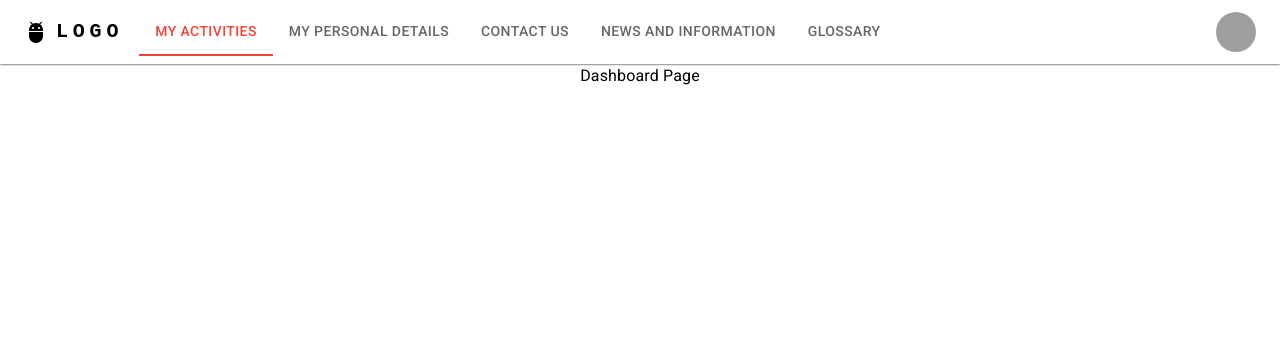
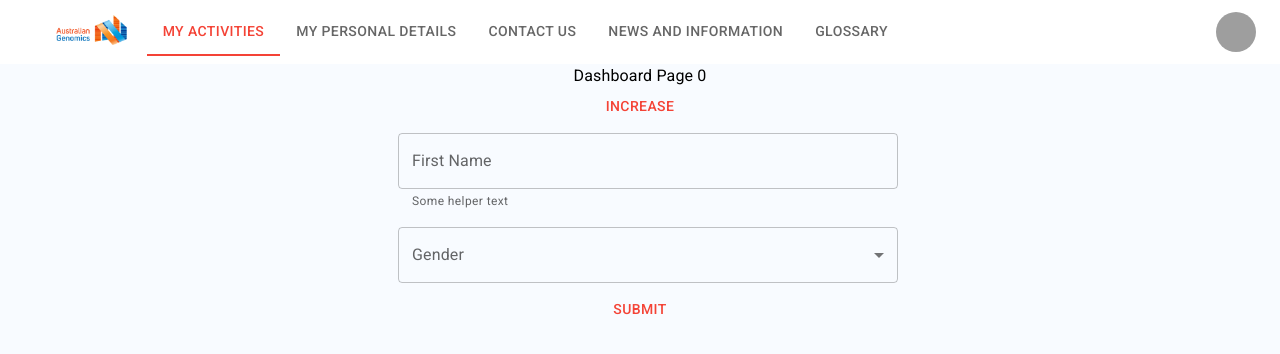
Before and after one commit to Garvan-Data-Science-Platform/ctrl, a React (Vite) app in the folder application/user-client/: page / in a window 1280 px wide. Shown: the top 354 px of the page. Built offline with nearby package versions, Linux system fonts and the light colour scheme; grey boxes are pictures that could not be loaded.

Commit message:
navbar, routing, state store, forms, auth

```diff
--- a/application/user-client/package.json
+++ b/application/user-client/package.json
@@ -17,6 +17,7 @@
     "@mui/material": "^6.0.2",
     "react": "^18.3.1",
     "react-dom": "^18.3.1",
+    "react-hook-form": "^7.53.0",
     "react-router-dom": "^6.26.2",
     "zustand": "^4.5.5"
   },
--- a/application/user-client/src/App.css
+++ b/application/user-client/src/App.css
@@ -1,5 +1,4 @@
 #root {
-  max-width: 1280px;
   margin: 0 auto;
   text-align: center;
 }
--- a/application/user-client/src/App.tsx
+++ b/application/user-client/src/App.tsx
@@ -1,23 +1,25 @@
 import { useState } from 'react'
-import reactLogo from './assets/react.svg'
-import viteLogo from '/vite.svg'
-
 import './App.css'
-import { Button, ThemeProvider } from '@mui/material'
+import { Box, Button, ThemeProvider } from '@mui/material'
 import customTheme from './theme'
 import { blue, red } from '@mui/material/colors'
 
 import { RouterProvider } from 'react-router-dom'
 import router from './router.tsx'
+import { AuthProvider } from './auth'
 
 function App() {
   const [count, setCount] = useState(0)
   const theme = customTheme({ primary: count >= 0 ? red : blue, secondary: blue })
 
   return (
-    <ThemeProvider theme={theme}>
-      <RouterProvider router={router} />
-    </ThemeProvider>
+    <AuthProvider>
+      <ThemeProvider theme={theme}>
+        <Box sx={{ backgroundColor: '#f8fbff', height: '100vh' }}>
+          <RouterProvider router={router} />
+        </Box>
+      </ThemeProvider>
+    </AuthProvider>
   )
 }
 
--- /dev/null
+++ b/application/user-client/src/auth.tsx
@@ -0,0 +1,36 @@
+import React, { createContext, useContext, useState } from 'react'
+import { Outlet, Navigate } from 'react-router-dom'
+
+const AuthContext = createContext({
+  isAuthenticated: true,
+  login: (token) => {},
+  logout: () => {},
+})
+
+export const AuthProvider = ({ children }) => {
+  const [token, setToken] = useState<String | null>('DUMMY_TOKEN')
+  const login = (userToken: String) => {
+    setToken(userToken)
+  }
+  const logout = () => {
+    setToken(null)
+  }
+  const isAuthenticated = !!token
+  return (
+    <AuthContext.Provider value={{ isAuthenticated, login, logout }}>
+      {children}
+    </AuthContext.Provider>
+  )
+}
+export const useAuth = () => {
+  const context = useContext(AuthContext)
+  if (!context) {
+    throw new Error('useAuth must be used within an AuthProvider')
+  }
+  return context
+}
+
+export const ProtectedRoutes = () => {
+  const { isAuthenticated } = useAuth()
+  return isAuthenticated ? <Outlet /> : <Navigate to="/login" />
+}
--- a/application/user-client/src/components/NavBar.tsx
+++ b/application/user-client/src/components/NavBar.tsx
@@ -48,27 +48,18 @@ export default function NavBar() {
   }
 
   return (
-    <AppBar position="static" color="transparent" sx={{ boxShadow: '1' }}>
+    <AppBar position="static" sx={{ boxShadow: 'none', left: 0, backgroundColor: 'white' }}>
       <Container maxWidth="xl">
         <Toolbar disableGutters>
           <AdbIcon sx={{ display: { xs: 'none', md: 'flex' }, mr: 1 }} />
-          <Typography
-            variant="h6"
-            noWrap
-            component="a"
-            href="#app-bar-with-responsive-menu"
-            sx={{
-              mr: 2,
-              display: { xs: 'none', md: 'flex' },
-              fontFamily: 'monospace',
-              fontWeight: 700,
-              letterSpacing: '.3rem',
-              color: 'inherit',
-              textDecoration: 'none',
-            }}
-          >
-            LOGO
-          </Typography>
+          <Box>
+            <img
+              src="./australian-genomics-logo.png"
+              height={30}
+              onClick={() => nav('/')}
+              style={{ marginRight: 20, cursor: 'pointer' }}
+            />
+          </Box>
 
           <Box sx={{ flexGrow: 1, display: { xs: 'flex', md: 'none' } }}>
             <IconButton
--- a/application/user-client/src/pages/Dashboard.tsx
+++ b/application/user-client/src/pages/Dashboard.tsx
@@ -1,11 +1,50 @@
-import { Typography } from '@mui/material'
+import {
+  Box,
+  Button,
+  FormControl,
+  InputLabel,
+  MenuItem,
+  Select,
+  TextField,
+  Typography,
+} from '@mui/material'
 import NavBar from '../components/NavBar'
+import { useBearStore } from '../store'
+import { useForm, SubmitHandler } from 'react-hook-form'
 
 export default function Dashboard() {
+  const bears = useBearStore()
+
+  const { register, handleSubmit } = useForm()
+  const onSubmit = (data) => console.log(data)
+
   return (
     <>
       <NavBar />
-      <Typography>Dashboard Page</Typography>
+      <Typography>Dashboard Page {bears.bears}</Typography>
+      <Button onClick={() => bears.increasePopulation(3)}>Increase</Button>
+
+      <form onSubmit={handleSubmit(onSubmit)}>
+        <Box sx={{ display: 'flex', flexDirection: 'column', width: 500, mr: 'auto', ml: 'auto' }}>
+          <TextField
+            helperText="Some helper text"
+            fullWidth
+            sx={{ m: 1 }}
+            label="First Name"
+            {...register('firstName')}
+          />
+          <FormControl fullWidth sx={{ m: 1 }}>
+            <InputLabel id="demo-simple-select-label">Gender</InputLabel>
+            <Select label="Gender" fullWidth defaultValue={''} {...register('gender')}>
+              <MenuItem value="female">female</MenuItem>
+              <MenuItem value="male">male</MenuItem>
+              <MenuItem value="other">other</MenuItem>
+            </Select>
+          </FormControl>
+
+          <Button type="submit">Submit</Button>
+        </Box>
+      </form>
     </>
   )
 }
--- a/application/user-client/src/store.ts
+++ b/application/user-client/src/store.ts
@@ -6,7 +6,7 @@ interface BearState {
   removeAllBears: () => void
 }
 
-const useBearStore = create<BearState>((set) => ({
+export const useBearStore = create<BearState>((set) => ({
   bears: 0,
   increasePopulation: () => set((state) => ({ bears: state.bears + 1 })),
   removeAllBears: () => set({ bears: 0 }),
```
Also changed, not shown: application/user-client/src/router.tsx (+17 -3 lines), application/user-client/public/australian-genomics-logo.png (added), 1 other file (tests, documents, lock files or other folders).
